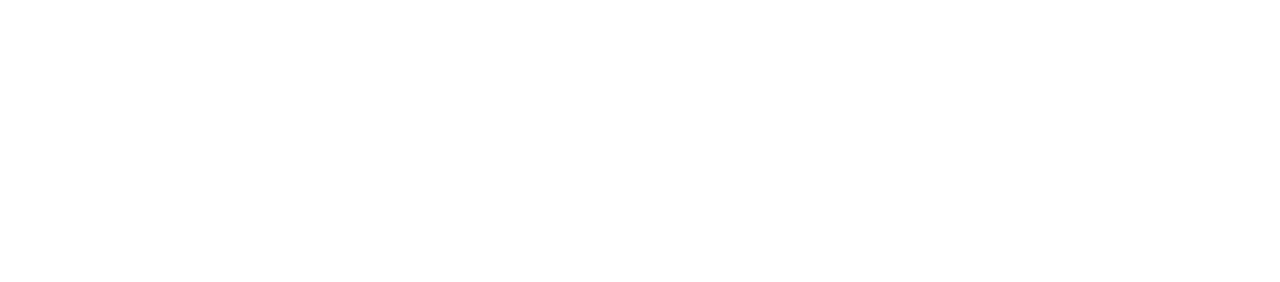
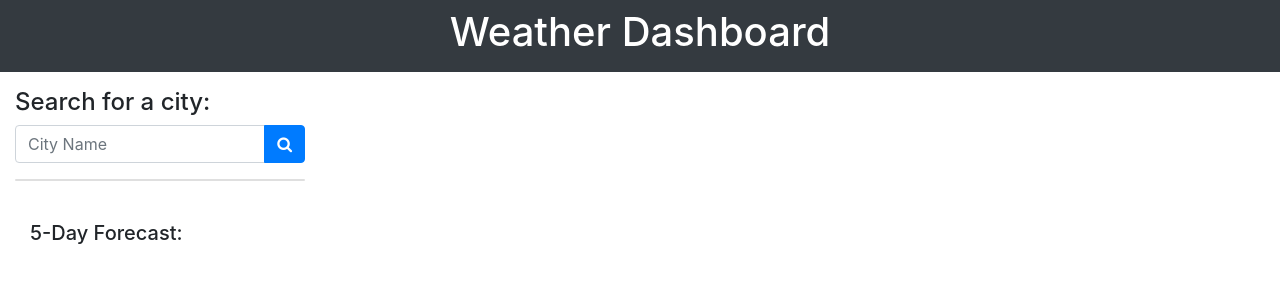
Before and after one commit to RubixCubed39/WeatherDashboard, a plain HTML site: page index.html in a window 1280 px wide. Drawn offline with nearby package versions, Linux system fonts and the light colour scheme.

Commit message:
built html

```diff
--- a/index.html
+++ b/index.html
@@ -5,10 +5,46 @@
     <meta charset="UTF-8">
     <meta name="viewport" content="width=device-width, initial-scale=1.0">
     <title>Weather Dashboard</title>
+    <link rel="stylesheet" href="https://cdnjs.cloudflare.com/ajax/libs/font-awesome/4.7.0/css/font-awesome.min.css">
+    <link rel="stylesheet" href="https://stackpath.bootstrapcdn.com/bootstrap/4.5.2/css/bootstrap.min.css"
+        integrity="sha384-JcKb8q3iqJ61gNV9KGb8thSsNjpSL0n8PARn9HuZOnIxN0hoP+VmmDGMN5t9UJ0Z" crossorigin="anonymous">
+    <link rel="stylesheet" href="Assets/styles.css">
 </head>
 
 <body>
+    <div class="bg-dark pt-2 pb-2">
+        <div class="container">
+            <h1 class="text-center text-white">Weather Dashboard</h1>
+        </div>
+    </div>
 
+    <div class="container-fluid">
+        <div class="row">
+            <div class="col-lg-3 pt-3 pb-3">
+                <h4>Search for a city:</h4>
+                <div class="input-group mb-3">
+                    <input type="text" class="form-control" placeholder="City Name" aria-label="City Name"
+                        aria-describedby="button-addon2">
+                    <div class="input-group-append">
+                        <button class="btn btn-primary" type="button" id="button-addon2"><i
+                                class="fa fa-search"></i></button>
+                    </div>
+                </div>
+                <div class="card">
+                    <ul class="list-group list-group-flush list"></ul>
+                </div>
+            </div>
+            <div class="col-lg-9">
+                <div id="currentCity" class="mt-4"></div>
+            </div>
+        </div>
+        <div class="mt-4 col-md-12">
+            <h5 id="5dayForecast" class="mt-3">5-Day Forecast:</h5>
+            <div id="forecast" class="row"></div>
+        </div>
+    </div>
+    <script src="https://cdnjs.cloudflare.com/ajax/libs/jquery/3.2.1/jquery.min.js"></script>
+    <script src="Assets/script.js"></script>
 </body>
 
 </html>
```
